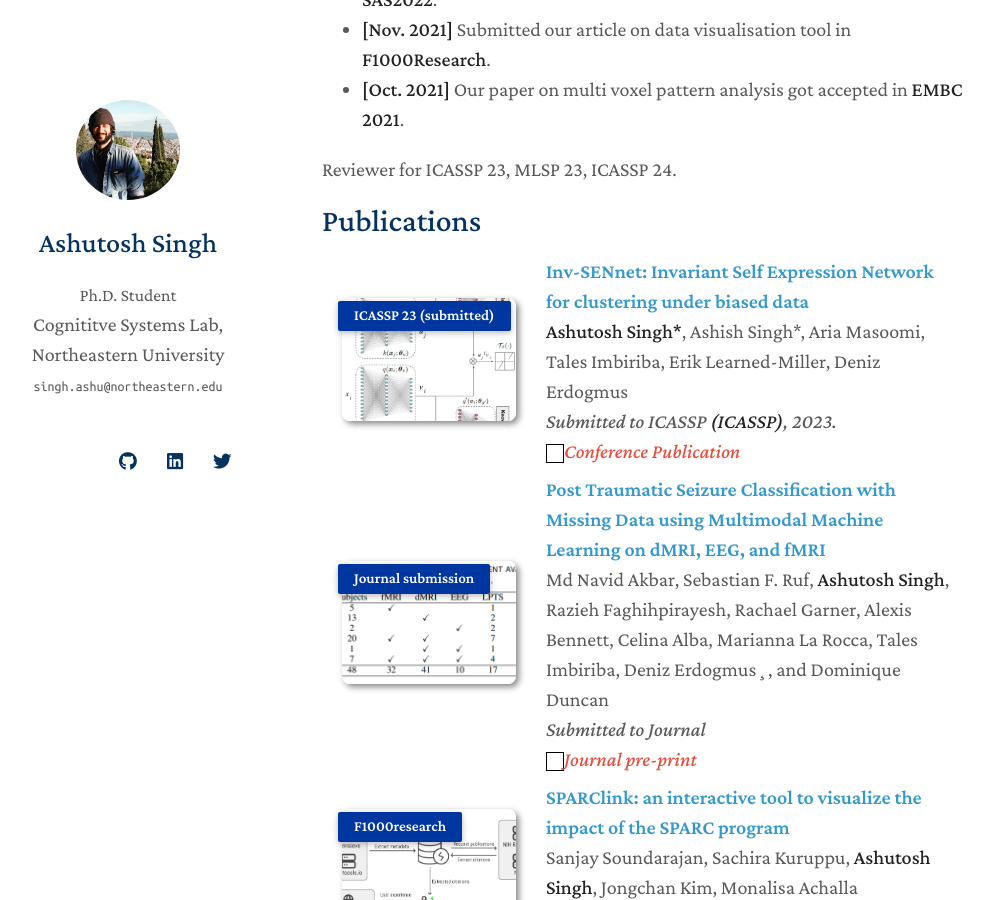
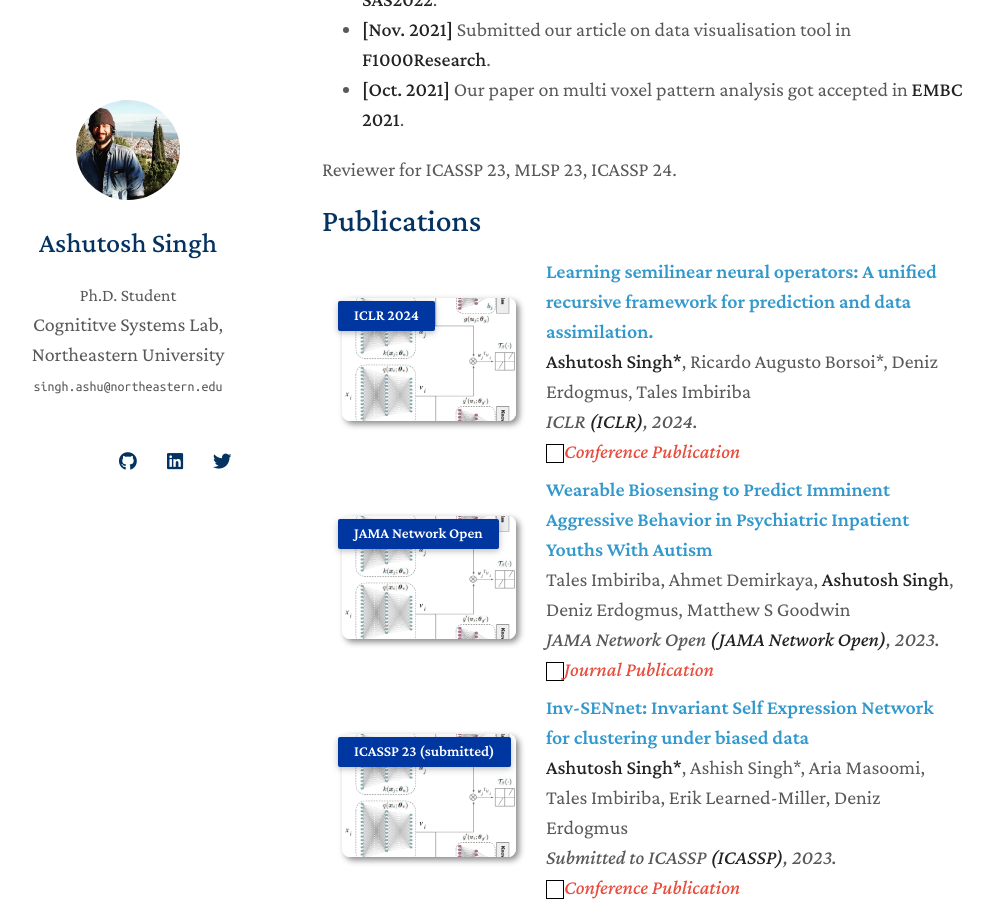
Before and after one commit to ashutosh17dec/ashutosh17dec.github.io, a Jekyll site: the page built from index.md, in a window 1280 px wide and 900 px high, scrolled down 1566 px. Shown: the whole window, without its empty margins (148-1141 px from the left). Built offline with Jekyll 4.4.1, drawn with Linux system fonts in a browser that asks for light colours; nearby versions of some CDN libraries; a style sheet for code colours, icons or effects is not loaded; our own code applies the rules of GitHub Pages for plain Markdown files.

Commit message:
Update publications.md

```diff
--- a/_includes/publications.md
+++ b/_includes/publications.md
@@ -2,6 +2,49 @@
 
 <div class="publications">
 <ol class="bibliography">
+
+
+<li>
+<div class="pub-row">
+
+  <div class="col-sm-3 abbr" style="position: relative;padding-right: 15px;padding-left: 15px;">
+    <img src="assets/img/Screenshot from 2023-01-13 13-39-00.png" class="teaser img-fluid z-depth-1">
+    <abbr class="badge">ICLR 2024</abbr>
+  </div>
+
+  <div class="col-sm-9" style="position: relative;width: 100%;padding-right: 15px;padding-left: 20px;">
+    <div class="title"><a href="https://openreview.net/forum?id=ZMv6zKYYUs&invitationId=ICLR.cc/2024/Conference/Submission7952/"> Learning semilinear neural operators: A unified recursive framework for prediction and data assimilation.</a></div>
+    <div class="author"><strong>Ashutosh Singh*</strong>, Ricardo Augusto Borsoi*, Deniz Erdogmus, Tales Imbiriba</div>
+    <div class="periodical"><em> ICLR <strong>(ICLR)</strong>, 2024.</em></div>
+    <div class="links">
+      <a href="https://arxiv.org/pdf/2211.06780.pdf" class="btn btn-sm z-depth-0" role="button" target="_blank" style="font-size:12px;"></a>
+      <strong><i style="color:#e74d3c">Conference Publication</i></strong>
+    </div>
+  </div>
+</div>
+</li>
+
+
+<li>
+<div class="pub-row">
+
+  <div class="col-sm-3 abbr" style="position: relative;padding-right: 15px;padding-left: 15px;">
+    <img src="assets/img/Screenshot from 2023-01-13 13-39-00.png" class="teaser img-fluid z-depth-1">
+    <abbr class="badge">JAMA Network Open</abbr>
+  </div>
+
+  <div class="col-sm-9" style="position: relative;width: 100%;padding-right: 15px;padding-left: 20px;">
+    <div class="title"><a href="https://jamanetwork.com/journals/jamanetworkopen/article-abstract/2813185">Wearable Biosensing to Predict Imminent Aggressive Behavior in Psychiatric Inpatient Youths With Autism</a></div>
+    <div class="author">Tales Imbiriba, Ahmet Demirkaya, <strong>Ashutosh Singh</strong>, Deniz Erdogmus, Matthew S Goodwin</div>
+    <div class="periodical"><em> JAMA Network Open <strong>(JAMA Network Open)</strong>, 2023.</em></div>
+    <div class="links">
+      <a href="https://arxiv.org/pdf/2211.06780.pdf" class="btn btn-sm z-depth-0" role="button" target="_blank" style="font-size:12px;"></a>
+      <strong><i style="color:#e74d3c">Journal Publication</i></strong>
+    </div>
+  </div>
+</div>
+</li>
+
 
 <li>
 <div class="pub-row">
```
